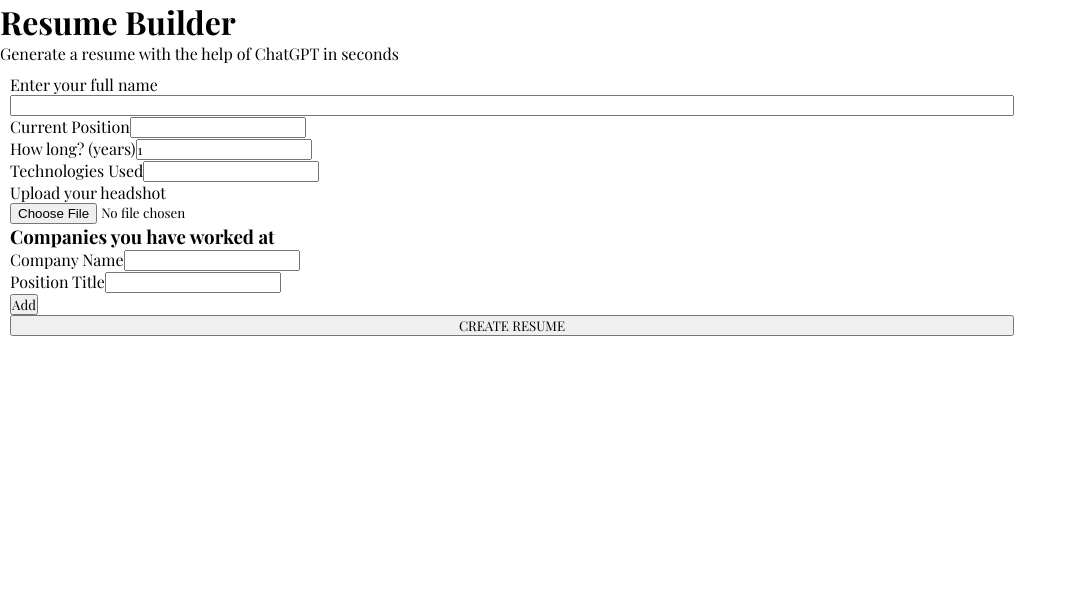
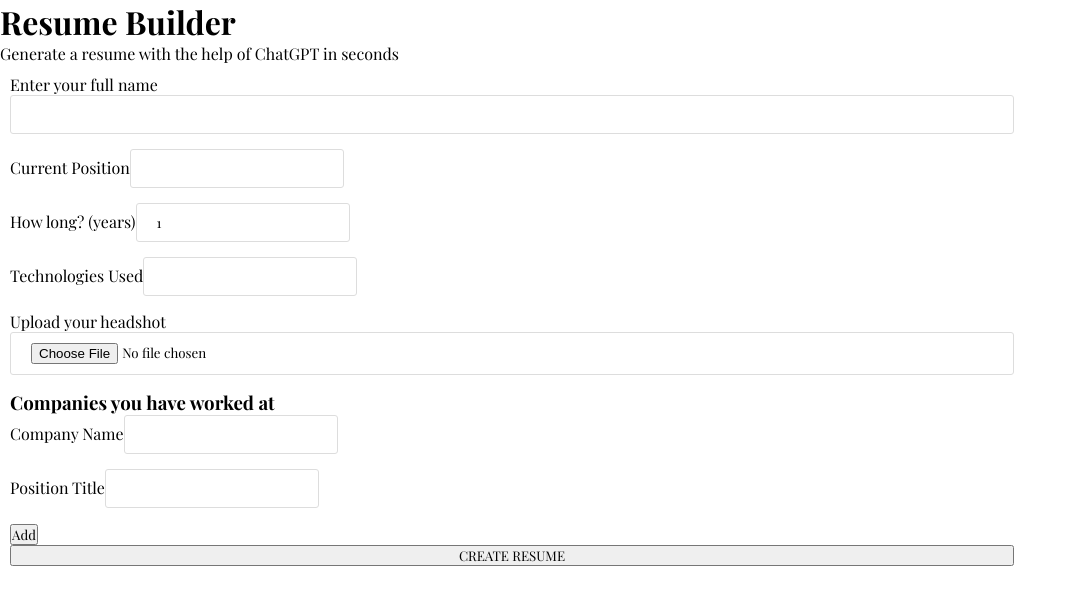
Before and after one commit to zacharyboelter/resume-builder, a React (Create React App) app in the folder client/: page / in a window 1280 px wide. Shown: the top 604 px of the page, without its empty margins (0-1077 px from the left). Built offline with nearby package versions, Linux system fonts and the light colour scheme.

Commit message:
input spacing/css

```diff
--- a/client/src/index.css
+++ b/client/src/index.css
@@ -15,3 +15,11 @@ form {
     display: flex;
     flex-direction: column;
 }
+
+input {
+    margin-bottom: 15px;
+    padding: 10px 20px;
+    border-radius: 3px;
+    outline: none;
+    border: 1px solid #ddd;
+}
```
